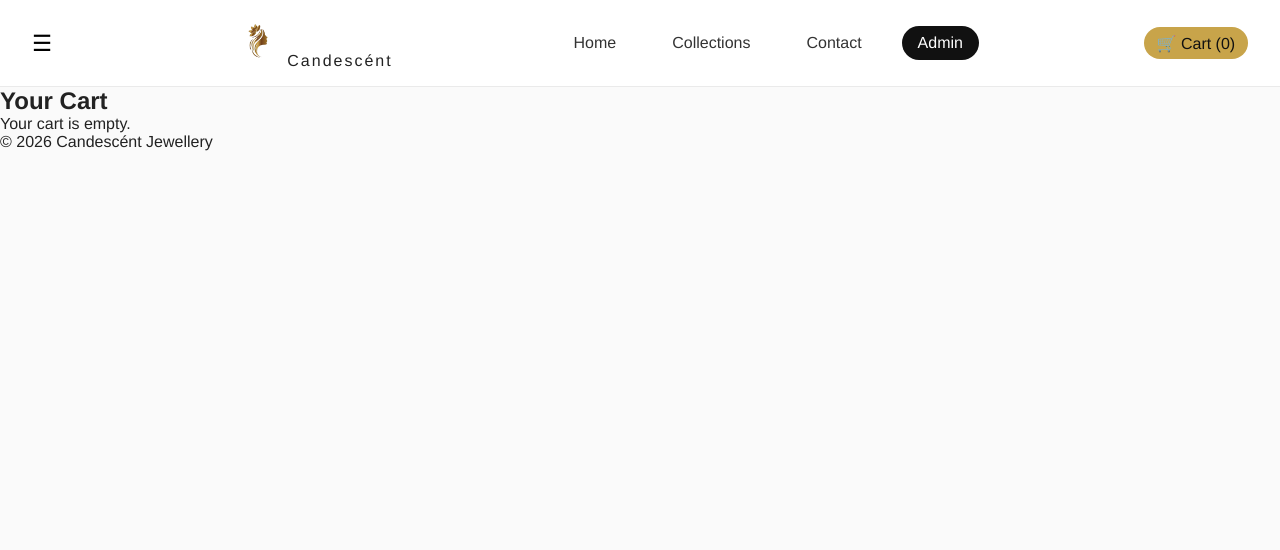
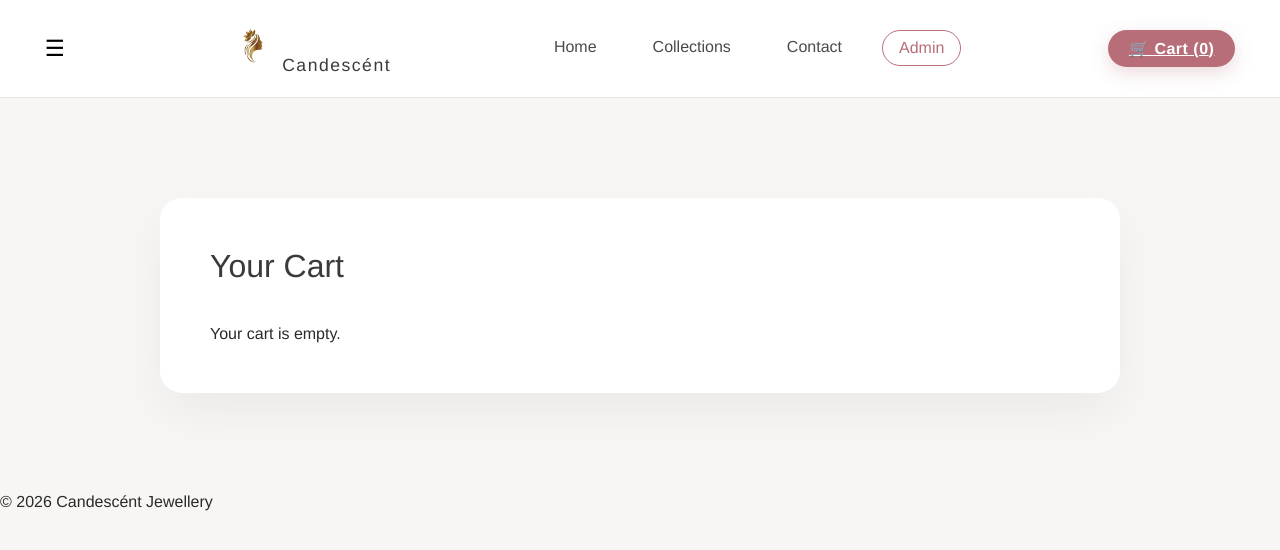
Before and after one commit to 1nf1n1tee/candescent, a PHP site: page /cart.php in a window 1280 px wide. Shown: the top 550 px of the page. Run offline with PHP 8.4, Linux system fonts and the light colour scheme; data that the repository does not hold is empty.

Commit message:
Cart frontend, Order confirmation, landing page theme

```diff
--- a/admin/dashboard.php
+++ b/admin/dashboard.php
@@ -159,6 +159,8 @@ $username = $_SESSION['admin'];
         <tbody>
           <?php
           $orders = $conn->query("SELECT * FROM Orders ORDER BY created_at DESC");
+          // $deliverycharge = $conn->query("SELECT * FROM deliverycharges WHERE type = $orders[delivery_type]");
+          // $total  = $orders["total_amount"] + $deliverycharge["charge"];
           while($order = $orders->fetch_assoc()):
           ?>
           <tr>
@@ -168,6 +170,7 @@ $username = $_SESSION['admin'];
             <td><?php echo $order['delivery_type']; ?></td>
             <td><?php echo $order['payment_method']; ?></td>
             <td>৳<?php echo $order['total_amount']; ?></td>
+
             <td>
               <form action="update_order_status.php" method="POST">
                 <input type="hidden" name="order_id" value="<?php echo $order['order_id']; ?>">
--- a/assets/css/style.css
+++ b/assets/css/style.css
@@ -6,9 +6,11 @@
 }
 
 body {
-  background: #fafafa;
-  color: #222;
+  background: #f8f6f4; /* warm ivory */
+  color: #2a2a2a;
+  font-family: "Helvetica Neue", sans-serif;
 }
+
 .logo img {
   height: 50px;        /* ✅ controls size */
   width: auto;         /* keeps aspect ratio */
@@ -17,20 +19,24 @@ body {
 }
 
 .logo span {
-  font-weight: 300;
-  letter-spacing: 2px;
+  font-weight: 400;
+  letter-spacing: 1.5px;
+  font-size: 1.1rem;
+  color: #3a3a3a;
 }
+
 
 /* Header */
 .site-header {
   display: flex;
   align-items: center;
   justify-content: space-between;
-  padding: 1rem 2rem;
-  border-bottom: 1px solid #eaeaea;
-  background: #fff;
-  position: relative;
+  padding: 1.3rem 2.8rem;
+  background: #ffffff;
+  border-bottom: 1px solid #efe6e4;
+  box-shadow: 0 4px 18px rgba(0,0,0,0.03);
 }
+
 
 .desktop-nav {
   display: flex;
@@ -44,42 +50,51 @@ body {
 }
 
 .cart-link {
-  background: #c8a44a;
-  color: #111;
-  padding: 0.4rem 0.8rem;
-  border-radius: 20px;
-  font-weight: 500;
-  text-decoration: none;
-  transition: all 0.25s;
+  background: #b76e79;
+  color: #ffffff;
+  padding: 0.55rem 1.3rem;
+  border-radius: 30px;
+  font-weight: 600;
+  letter-spacing: 0.5px;
+  transition: 0.3s ease;
+  box-shadow: 0 6px 18px rgba(183,110,121,0.25);
 }
 
 .cart-link:hover {
-  background: #a3823b;
-  color: #fff;
+  background: #a55d68;
+  transform: translateY(-2px);
 }
 
 .desktop-nav a {
   text-decoration: none;
-  color: #333;
+  color: #4a4a4a;
   padding: 0.5rem 1rem;
   border-radius: 25px;
-  transition: all 0.3s ease;
-  font-weight: 500;
+  transition: 0.3s ease;
+  font-weight: 400;
 }
 
 .desktop-nav a:hover {
-  background: #f2f2f2;
+  background: #f4eaea;
+  color: #b76e79;
 }
 
+
 .admin-link {
-  background: #111;
-  color: #fff !important;
+  background: #ffffff;
+  border: 1.5px solid #b76e79;
+  color: #b76e79 !important;
+  font-weight: 500;
+  padding: 0.45rem 1.1rem;
+  border-radius: 30px;
+  transition: 0.3s ease;
 }
 
 .admin-link:hover {
-  background: #c8a44a;
-  color: #111 !important;
+  background: #b76e79;
+  color: #ffffff !important;
 }
+
 
 .menu-btn {
   font-size: 1.4rem;
@@ -427,3 +452,95 @@ header h1 {
   from {opacity:0; transform:scale(0.95);}
   to {opacity:1; transform:scale(1);}
 }
+
+/* ================= CART SECTION ================= */
+
+.cart {
+  padding: 100px 0;
+  background: #f8f6f4;
+}
+
+.cart-container {
+  width: 75%;
+  margin: auto;
+  background: #ffffff;
+  padding: 50px;
+  border-radius: 22px;
+  box-shadow: 0 20px 50px rgba(0,0,0,0.05);
+}
+
+.cart h2 {
+  font-size: 2rem;
+  font-weight: 400;
+  margin-bottom: 40px;
+  color: #3a3a3a;
+}
+
+/* Table */
+
+.cart table {
+  width: 100%;
+  border-collapse: collapse;
+  margin-bottom: 40px;
+}
+
+.cart th {
+  text-align: left;
+  padding: 18px 10px;
+  font-weight: 500;
+  color: #7a7a7a;
+  border-bottom: 1px solid #eee;
+}
+
+.cart td {
+  padding: 20px 10px;
+  border-bottom: 1px solid #f2f2f2;
+  color: #444;
+}
+
+.cart tr:last-child td {
+  border-bottom: none;
+}
+
+/* Remove link */
+
+.cart a {
+  color: #b76e79;
+  text-decoration: none;
+  font-weight: 500;
+}
+
+.cart a:hover {
+  text-decoration: underline;
+}
+
+/* Total Section */
+
+.cart h3 {
+  text-align: right;
+  font-size: 1.4rem;
+  font-weight: 500;
+  margin-bottom: 25px;
+}
+
+/* Checkout Button Alignment */
+
+.cart .checkout-btn {
+  display: block;
+  margin-left: auto;
+  padding: 0.9rem 2rem;
+}
+
+/* order success */
+.order-success {
+  position: fixed;
+  top: 30px;
+  right: 30px;
+  background: #b76e79;
+  color: #fff;
+  padding: 16px 25px;
+  border-radius: 30px;
+  box-shadow: 0 10px 25px rgba(0,0,0,0.08);
+  font-weight: 500;
+  z-index: 9999;
+}
--- a/cart.php
+++ b/cart.php
@@ -11,7 +11,22 @@ foreach($cart as $item){
 
 <?php include "header.php"; ?>
 
+<!-- order placed popup -->
+
+<?php if(isset($_GET['id'])): ?>
+<div class="order-success">
+  Order placed successfully! Thank you for shopping with us.
+</div>
+<script>
+setTimeout(function(){
+    document.querySelector(".order-success").style.display = "none";
+}, 4000);
+</script>
+<?php endif; ?>
+
+
 <section class="cart">
+  <div class="cart-container">
     <h2>Your Cart</h2>
     <?php if(empty($cart)): ?>
         <p>Your cart is empty.</p>
@@ -31,8 +46,8 @@ foreach($cart as $item){
               <tr>
                 <td><?php echo htmlspecialchars($item['name']); ?></td>
                 <td><?php echo $item['quantity']; ?></td>
-              <td>$<?php echo $item['price']; ?></td>
-              <td>$<?php echo $item['price'] * $item['quantity']; ?></td>
+                <td>৳<?php echo $item['price']; ?></td>
+                <td>৳<?php echo $item['price'] * $item['quantity']; ?></td>
                 <td>
                   <a href="remove_from_cart.php?index=<?php echo $index; ?>">Remove</a>
                 </td>
@@ -40,10 +55,14 @@ foreach($cart as $item){
             <?php endforeach; ?>
           </tbody>
         </table>
-      <h3>Total: $<?php echo $total; ?></h3>
+        <hr>
+        <h3>Subtotal: ৳<?php echo $total; ?></h3>
           <button onclick="openCheckout()" class="checkout-btn">Proceed to Checkout</button>
         </form>
     <?php endif; ?>
+  </div>
+</section>
+
 </section>
 
 <!-- Checkout Modal -->
```
Also changed, not shown: other parts of assets/css/style.css (+66 -56 lines). Lines whose indentation alone changed are shown as unchanged.
